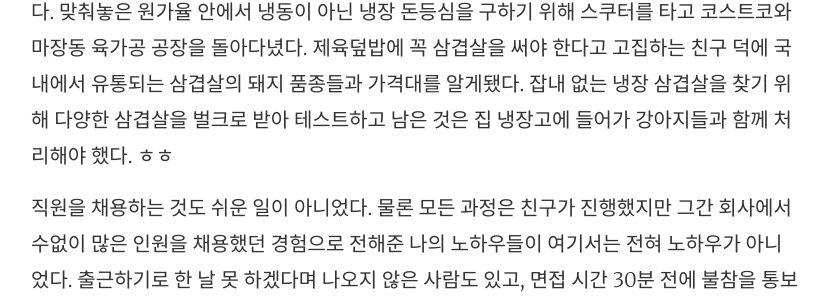
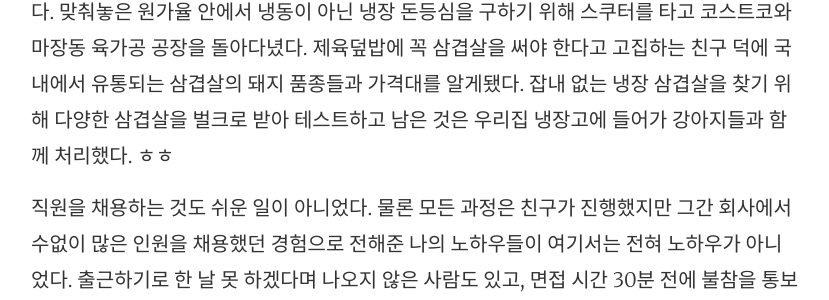
Before and after one commit to joyeon/joyeon.github.io, a Jekyll site: the page built from _posts/2026-01-22-part-time-job.md, in a window 1280 px wide and 900 px high, scrolled down 1047 px. Shown: the part 441-741 px from the top of the window, without its empty margins (225-1054 px from the left). Built offline with Jekyll 4.4.1, drawn with Linux system fonts in a browser that asks for light colours; some of the changed text lies outside the part shown.

Commit message:
Edit part-time job post for clarity and detail
Revised text for clarity and consistency in the narrative about a friend's restaurant venture, including details on menu development, location analysis, and hiring challenges.

```diff
--- a/_posts/2026-01-22-part-time-job.md
+++ b/_posts/2026-01-22-part-time-job.md
@@ -11,7 +11,7 @@
 
 일본 우동보다 얇은 면에 유부와 쑥갓이 잔뜩 들어가는 한국식 우동에 돈까스, 제육덮밥이라는 기사식당 스타일의 메뉴를 운영하는 이 우동가게는 사실 작년 10월 말 같이 사는 친구가 오픈한 곳이다. 나와 대략 25년지기인 이 친구는 본인의 커리어 중 가장 많은 시간을 항공 승무원으로 보냈다. 이후 대학로에서 와인바를 운영했고, 호텔/리조트를 거쳐 소위 힙한 것 잘 만들어내는 F&B 회사들에서 음식점을 기획하고 운영하는 일을 해왔다. SNS를 전혀 하지 않고 남들이 하는 일, 유행에도 크게 관심이 없는 친구는 매일 달라지는 트렌드에 일년에도 컨셉을 몇번이나 바꿔야 하는 업계에서 그래도 주변의 인정을 받으며 꾸역꾸역 일해왔지만 아무래도 적성에 맞지는 않았던 것 같다. 더 어릴적 멋모르고 해봤던 와인바 창업 이후로 다시는 자영업을 하지 않는다 선언했었는데 언제부턴가 한번씩 본인의 가게 얘기를 꺼내게 됐다. 화려한 마케팅으로 반짝 사람들의 눈을 빼앗지만 정작 지속될만한 컨텐츠가 없는 곳 보다는 맛있는 한끼를, 부담없는 가격에, 꾸준히 먹을 수 있는 곳을 만들고 싶다고 했다.
 
-작년 같은 시기에 쉬는 시간을 보낸 덕분에 나랑 많이 놀아준 친구가 시작하는 사업에 나는 당연히 고관여자가 됐다. 작은 가게 하나를 여는 일이 이렇게까지 많은 선택과 판단을 요구하는 일인 줄 몰랐다. 친구의 전 직장 동료인 셰프님과 메뉴를 개발하는데 테스트(시식)를 돕기 위해 참여한 것은 개중 가장 재미있는 일이었다. 가게를 열때 가장 중요한 상권 분석과 위치 선정은, 상권을 분석했다고 해서 알맞은 위치의 매물을 얻을 수 없다는 점에서 처음부터 기운 빠지는 일이었다. 맞춰놓은 원가율 안에서 냉동이 아닌 냉장 돈등심을 구하기 위해 스쿠터를 타고 코스트코와 마장동 육가공 공장을 돌아다녔다. 제육덮밥에 꼭 삼겹살을 써야 한다고 고집하는 친구 덕에 국내에서 유통되는 삼겹살의 돼지 품종들과 가격대를 알게됐다. 잡내 없는 냉장 삼겹살을 찾기 위해 다양한 삼겹살을 벌크로 받아 테스트하고 남은 것은 집 냉장고에 들어가 강아지들과 함께 처리해야 했다. ㅎㅎ
+작년 같은 시기에 쉬는 시간을 보낸 덕분에 나랑 많이 놀아준 친구가 시작하는 사업에 나는 당연히 고관여자가 됐다. 작은 가게 하나를 여는 일이 이렇게까지 많은 선택과 판단을 요구하는 일인 줄 몰랐다. 친구의 전 직장 동료인 셰프님과 메뉴를 개발하는데 테스트(시식)를 돕기 위해 참여한 것은 개중 가장 재미있는 일이었다. 가게를 열때 가장 중요한 상권 분석과 위치 선정은, 상권을 분석했다고 해서 알맞은 위치의 매물을 얻을 수 없다는 점에서 처음부터 기운 빠지는 일이었다. 맞춰놓은 원가율 안에서 냉동이 아닌 냉장 돈등심을 구하기 위해 스쿠터를 타고 코스트코와 마장동 육가공 공장을 돌아다녔다. 제육덮밥에 꼭 삼겹살을 써야 한다고 고집하는 친구 덕에 국내에서 유통되는 삼겹살의 돼지 품종들과 가격대를 알게됐다. 잡내 없는 냉장 삼겹살을 찾기 위해 다양한 삼겹살을 벌크로 받아 테스트하고 남은 것은 우리집 냉장고에 들어가 강아지들과 함께 처리했다. ㅎㅎ
 
 직원을 채용하는 것도 쉬운 일이 아니었다. 물론 모든 과정은 친구가 진행했지만 그간 회사에서 수없이 많은 인원을 채용했던 경험으로 전해준 나의 노하우들이 여기서는 전혀 노하우가 아니었다. 출근하기로 한 날 못 하겠다며 나오지 않은 사람도 있고, 면접 시간 30분 전에 불참을 통보하는 일은 그나마 통보를 했다는 점에서 감사한 일이었다.
 
```
